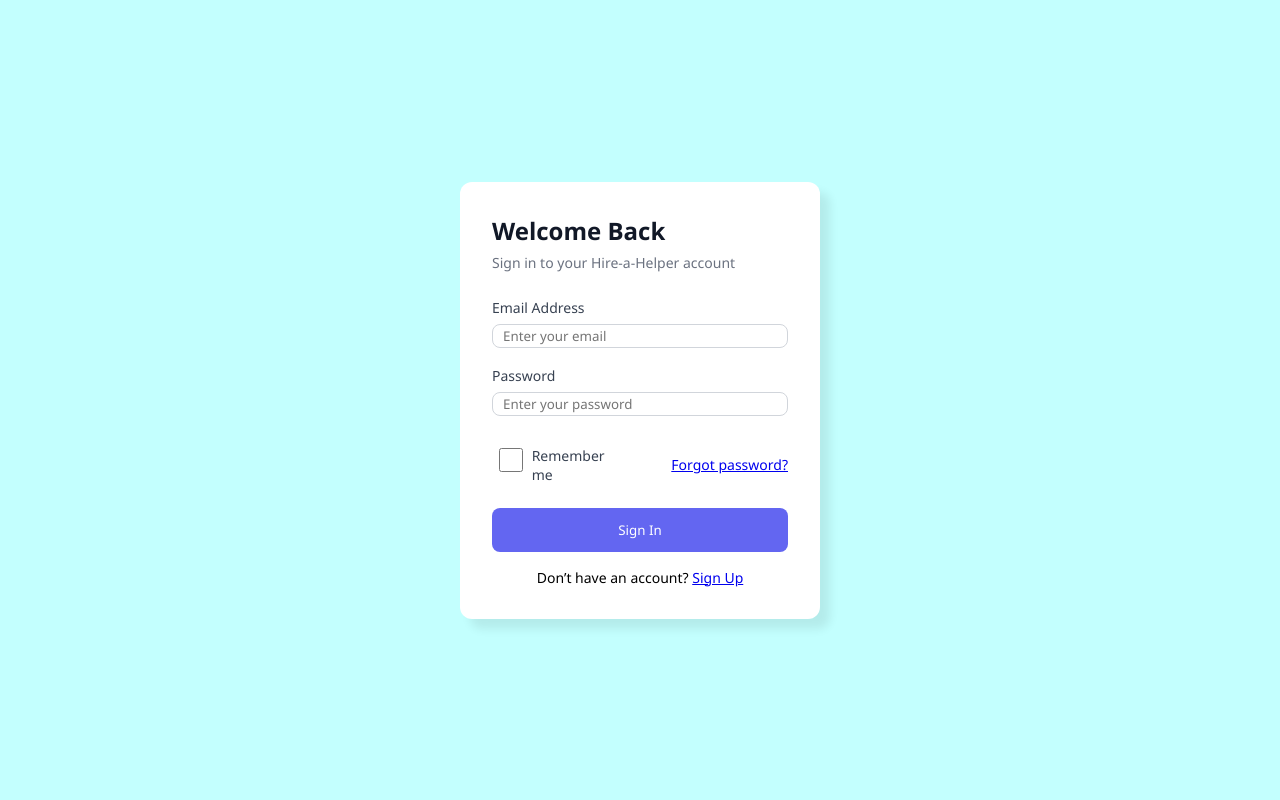
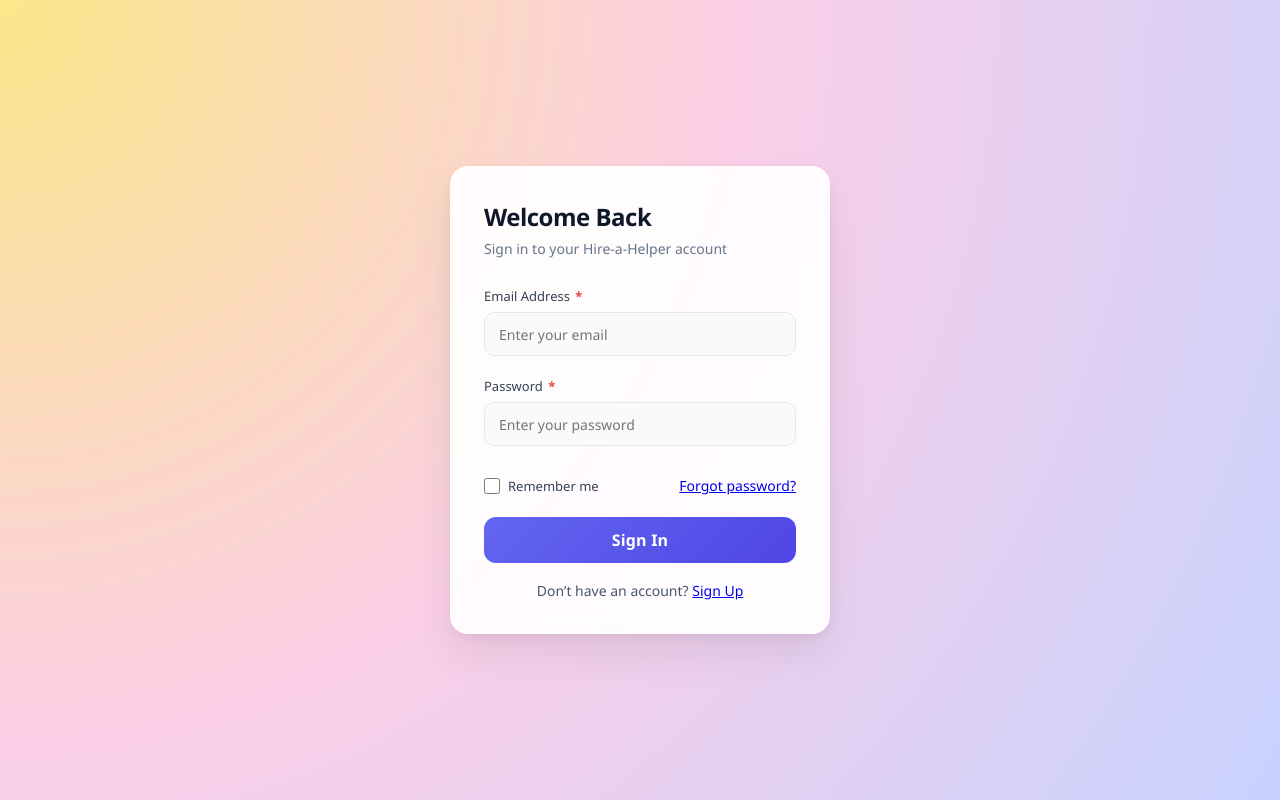
Before and after one commit to Ajaypanchal4326/team-A, a React (Create React App) app in the folder webapp/: page / in a window 1280 px wide. Built offline with nearby package versions, Linux system fonts and the light colour scheme.

Commit message:
improve auth pages styling

```diff
--- a/webapp/src/components/ForgotPassword.jsx
+++ b/webapp/src/components/ForgotPassword.jsx
@@ -9,11 +9,17 @@
   const [email_id, setEmail] = useState("");
   const [loading, setLoading] = useState(false);
 
+  const [error, setError] = useState("");
+  const [success, setSuccess] = useState("");
+
   const handleSendOtp = async () => {
+    setError("");
+    setSuccess("");
+
     const cleanEmail = email_id.trim();
 
     if (!/^\S+@\S+\.\S+$/.test(cleanEmail)) {
-      alert("Enter a valid email address");
+      setError("Enter a valid email address");
       return;
     }
 
@@ -24,14 +30,16 @@
         email_id: cleanEmail,
       });
 
-      alert(res.data?.message || "If email exists, OTP has been sent.");
+      setSuccess(res.data?.message || "If email exists, OTP has been sent.");
 
-      navigate("/verify", {
-        state: { email: cleanEmail, first_time: false },
-      });
+      setTimeout(() => {
+        navigate("/verify", {
+          state: { email: cleanEmail, first_time: false },
+        });
+      }, 1200);
+
     } catch (err) {
-
-      alert("If email exists, OTP has been sent.");
+      setSuccess("If email exists, OTP has been sent.");
     } finally {
       setLoading(false);
     }
@@ -43,6 +51,13 @@
         <h2>Forgot Password</h2>
         <p>Enter your registered email to receive OTP</p>
 
+
+        {error && <div className="error">{error}</div>}
+        {success && <div className="success">{success}</div>}
+
+        <label>
+          Email Address <span className="required">*</span>
+        </label>
         <input
           type="email"
           placeholder="Enter email"
--- a/webapp/src/components/Login.jsx
+++ b/webapp/src/components/Login.jsx
@@ -11,6 +11,9 @@
   const [remember, setRemember] = useState(false);
   const [loading, setLoading] = useState(false);
 
+  const [error, setError] = useState("");
+  const [success, setSuccess] = useState("");
+
   const isValidEmail = (email) =>
     /^[^\s@]+@[^\s@]+\.[^\s@]+$/.test(email);
 
@@ -18,13 +21,16 @@
     const email = email_id.trim();
     const pass = password.trim();
 
+    setError("");
+    setSuccess("");
+
     if (!email || !pass) {
-      alert("Please enter email and password");
+      setError("Please enter email and password");
       return;
     }
 
     if (!isValidEmail(email)) {
-      alert("Please enter a valid email address");
+      setError("Please enter a valid email address");
       return;
     }
 
@@ -37,17 +43,22 @@
         remember,
       });
 
-      alert(res.data?.message || "Login successful");
-      navigate("/Dashboard");
+      setSuccess(res.data?.message || "Login successful");
+
+      setTimeout(() => {
+        navigate("/Dashboard");
+      }, 1200);
 
     } catch (err) {
       const msg = err.response?.data?.message || "Login failed";
 
       if (msg.toLowerCase().includes("verify")) {
-        alert(msg);
-        navigate("/verify", { state: { email, first_time: false } });
+        setError(msg);
+        setTimeout(() => {
+          navigate("/verify", { state: { email, first_time: false } });
+        }, 1200);
       } else {
-        alert("Invalid credentials or server error");
+        setError("Invalid credentials or server error");
       }
     } finally {
       setLoading(false);
@@ -60,7 +71,11 @@
         <h2>Welcome Back</h2>
         <p>Sign in to your Hire-a-Helper account</p>
 
-        <label>Email Address</label>
+
+        {error && <div className="error">{error}</div>}
+        {success && <div className="success">{success}</div>}
+
+        <label>Email Address <span className="required">*</span></label>
         <input
           type="email"
           value={email_id}
@@ -70,7 +85,7 @@
           placeholder="Enter your email"
         />
 
-        <label>Password</label>
+        <label>Password <span className="required">*</span></label>
         <input
           type="password"
           value={password}
--- a/webapp/src/components/ResetPassword.jsx
+++ b/webapp/src/components/ResetPassword.jsx
@@ -13,10 +13,13 @@
   const [confirmPassword, setConfirmPassword] = useState("");
   const [loading, setLoading] = useState(false);
 
+  const [error, setError] = useState("");
+  const [success, setSuccess] = useState("");
+
   useEffect(() => {
     if (!email) {
-      alert("Session expired. Please try again.");
-      navigate("/forgot");
+      setError("Session expired. Please try again.");
+      setTimeout(() => navigate("/forgot"), 1200);
     }
   }, [email, navigate]);
 
@@ -24,21 +27,24 @@
     /^(?=.*[a-z])(?=.*[A-Z])(?=.*\d)(?=.*[@$!%*?&]).{8,}$/.test(pwd);
 
   const handleReset = async () => {
+    setError("");
+    setSuccess("");
+
     const cleanPassword = password.trim();
     const cleanConfirm = confirmPassword.trim();
 
     if (!cleanPassword || !cleanConfirm) {
-      alert("All fields are required");
+      setError("All fields are required");
       return;
     }
 
     if (cleanPassword !== cleanConfirm) {
-      alert("Passwords do not match");
+      setError("Passwords do not match");
       return;
     }
 
     if (!isStrongPassword(cleanPassword)) {
-      alert(
+      setError(
         "Password must be at least 8 characters and include uppercase, lowercase, number, and special character."
       );
       return;
@@ -52,10 +58,12 @@
         password: cleanPassword,
       });
 
-      alert(res.data?.message || "Password reset successful.");
-      navigate("/login");
+      setSuccess(res.data?.message || "Password reset successful.");
+
+      setTimeout(() => navigate("/login"), 1200);
+
     } catch (err) {
-      alert(err.response?.data?.message || "Reset failed");
+      setError(err.response?.data?.message || "Reset failed");
     } finally {
       setLoading(false);
     }
@@ -67,6 +75,12 @@
         <h2>Reset Password</h2>
         <p>Create a new password</p>
 
+        {error && <div className="error">{error}</div>}
+        {success && <div className="success">{success}</div>}
+
+        <label>
+          New Password <span className="required">*</span>
+        </label>
         <input
           type="password"
           placeholder="New password"
@@ -74,6 +88,9 @@
           onChange={(e) => setPassword(e.target.value)}
         />
 
+        <label>
+          Confirm Password <span className="required">*</span>
+        </label>
         <input
           type="password"
           placeholder="Confirm password"
--- a/webapp/src/components/Signup.jsx
+++ b/webapp/src/components/Signup.jsx
@@ -15,6 +15,8 @@
   });
 
   const [loading, setLoading] = useState(false);
+  const [error, setError] = useState("");
+  const [success, setSuccess] = useState("");
 
   const handleChange = (e) => {
     setForm({ ...form, [e.target.name]: e.target.value });
@@ -27,6 +29,9 @@
     /^[6-9]\d{9}$/.test(phone);
 
   const handleSignup = async () => {
+    setError("");
+    setSuccess("");
+
     const payload = {
       first_name: form.first_name.trim(),
       last_name: form.last_name.trim(),
@@ -36,22 +41,22 @@
     };
 
     if (Object.values(payload).some((v) => !v)) {
-      alert("All fields are required");
+      setError("All fields are required");
       return;
     }
 
     if (!isValidEmail(payload.email_id)) {
-      alert("Enter a valid email address");
+      setError("Enter a valid email address");
       return;
     }
 
     if (!isValidPhone(payload.phone_number)) {
-      alert("Enter a valid 10-digit phone number");
+      setError("Enter a valid 10-digit phone number");
       return;
     }
 
     if (payload.password.length < 8) {
-      alert("Password must be at least 8 characters");
+      setError("Password must be at least 8 characters");
       return;
     }
 
@@ -60,13 +65,16 @@
 
       const res = await api.post("/auth/register", payload);
 
-      alert(res.data?.message || "Registration successful");
-      navigate("/verify", {
-        state: { email: payload.email_id, first_time: true },
-      });
+      setSuccess(res.data?.message || "Registration successful");
+
+      setTimeout(() => {
+        navigate("/verify", {
+          state: { email: payload.email_id, first_time: true },
+        });
+      }, 800);
 
     } catch (err) {
-      alert(err.response?.data?.message || "Registration failed");
+      setError(err.response?.data?.message || "Registration failed");
     } finally {
       setLoading(false);
     }
@@ -78,9 +86,11 @@
         <h2>Create Account</h2>
         <p>Join the Hire-a-Helper community</p>
 
+        {error && <span className="error">{error}</span>}
+ {success && <div className="success">{success}</div>}
         <div className="two-col">
           <div className="input-group">
-            <label>First Name</label>
+            <label>First Name <span className="required">*</span></label>
             <input
               name="first_name"
               type="text"
@@ -92,7 +102,7 @@
           </div>
 
           <div className="input-group">
-            <label>Last Name</label>
+            <label>Last Name <span className="required">*</span></label>
             <input
               name="last_name"
               type="text"
@@ -105,7 +115,7 @@
         </div>
 
         <div className="input-group">
-          <label>Phone Number</label>
+          <label>Phone Number <span className="required">*</span></label>
           <input
             name="phone_number"
             maxLength={10}
@@ -116,7 +126,7 @@
         </div>
 
         <div className="input-group">
-          <label>Email Address</label>
+          <label>Email Address <span className="required">*</span></label>
           <input
             name="email_id"
             type="email"
@@ -128,7 +138,7 @@
         </div>
 
         <div className="input-group">
-          <label>Password</label>
+          <label>Password <span className="required">*</span></label>
           <input
             name="password"
             type="password"
--- a/webapp/src/components/VerifyEmail.jsx
+++ b/webapp/src/components/VerifyEmail.jsx
@@ -7,22 +7,27 @@
   const [otp, setOtp] = useState("");
   const [loading, setLoading] = useState(false);
 
+  const [error, setError] = useState("");
+  const [success, setSuccess] = useState("");
+
   const navigate = useNavigate();
   const location = useLocation();
 
   const email = location.state?.email;
   const first_time = location.state?.first_time;
 
-
   if (!email) {
     navigate("/signup");
   }
 
   const handleVerify = async () => {
+    setError("");
+    setSuccess("");
+
     const cleanOtp = otp.trim();
 
     if (!/^\d{4,6}$/.test(cleanOtp)) {
-      alert("Enter a valid OTP");
+      setError("Enter a valid OTP");
       return;
     }
 
@@ -32,24 +37,30 @@
       const res = await api.post("/auth/verify-otp", {
         email_id: email,
         otp: cleanOtp,
-        first_time: first_time
+        first_time: first_time,
       });
 
-      alert(res.data?.message || "OTP verified");
+      setSuccess(res.data?.message || "OTP verified");
 
-      if (first_time) {
-        navigate("/login");
-      } else {
-        navigate("/ResetPassword", { state: { email } });
-      }
+      setTimeout(() => {
+        if (first_time) {
+          navigate("/login");
+        } else {
+          navigate("/ResetPassword", { state: { email } });
+        }
+      }, 1200);
+
     } catch (err) {
-      alert(err.response?.data?.message || "Invalid OTP");
+      setError(err.response?.data?.message || "Invalid OTP");
     } finally {
       setLoading(false);
     }
   };
 
   const handleResend = async () => {
+    setError("");
+    setSuccess("");
+
     try {
       setLoading(true);
 
@@ -57,16 +68,16 @@
         email_id: email,
       });
 
-      alert(res.data?.message || "OTP resent");
+      setSuccess(res.data?.message || "OTP resent");
 
     } catch (err) {
       const msg = err.response?.data?.message;
 
       if (msg?.toLowerCase().includes("already verified")) {
-        alert("Email already verified. Please login.");
-        navigate("/login");
+        setSuccess("Email already verified. Please login.");
+        setTimeout(() => navigate("/login"), 1200);
       } else {
-        alert(msg || "Something went wrong");
+        setError(msg || "Something went wrong");
       }
     } finally {
       setLoading(false);
@@ -79,7 +90,12 @@
         <h2>Verify Your OTP</h2>
         <p>OTP sent to: {email}</p>
 
-        <label>Verification Code</label>
+        {error && <div className="error">{error}</div>}
+        {success && <div className="success">{success}</div>}
+
+        <label>
+          Verification Code <span className="required">*</span>
+        </label>
         <input
           placeholder="Enter OTP"
           value={otp}
--- a/webapp/src/index.css
+++ b/webapp/src/index.css
@@ -1,5 +1,6 @@
 body {
   margin: 0;
   font-family: 'Inter', sans-serif;
-  background-color: #c3fffe;
+  background-color: #f1f5f9;
+
 }
--- a/webapp/src/styles/auth.css
+++ b/webapp/src/styles/auth.css
@@ -3,85 +3,131 @@
   display: flex;
   align-items: center;
   justify-content: center;
+background: radial-gradient(circle at top left, #fde68a, #fbcfe8, #c7d2fe);
+  font-family: "Inter", system-ui, -apple-system, sans-serif;
 }
 
+
 .auth-card {
-  width: 360px;
-  background: #fff;
-  padding: 32px;
-  border-radius: 12px;
-  box-shadow: 10px 10px 10px rgba(0,0,0,0.08);
+  width: 380px;
+  background: rgba(255,255,255,0.92);
+  padding: 34px;
+  border-radius: 18px;
+  box-shadow:
+    0 20px 40px rgba(0,0,0,0.08),
+    0 4px 12px rgba(0,0,0,0.05);
+  backdrop-filter: blur(10px);
+  animation: fadeUp 0.6s ease;
+}
+
+@keyframes fadeUp {
+  from { opacity: 0; transform: translateY(12px); }
+  to { opacity: 1; transform: translateY(0); }
 }
 
 .auth-card h2 {
   margin-bottom: 6px;
-  color: #111827;
+  font-size: 24px;
+  font-weight: 700;
+  letter-spacing: -0.5px;
+  color: #0f172a;
 }
 
 .auth-card p {
-  color: #6B7280;
+  color: #64748b;
   font-size: 14px;
-  margin-bottom: 24px;
+  margin-bottom: 26px;
 }
 
-
 label {
-  font-size: 14px;
-  color: #374151;
+  font-size: 13px;
+  font-weight: 500;
+  color: #334155;
 }
 
 input {
   width: 100%;
-  height: 24px;
+  height: 44px;
   margin-top: 6px;
-  margin-bottom: 16px;
-  padding: 10px;
-  border-radius: 8px;
-  border: 1px solid #D1D5DB;
+  margin-bottom: 18px;
+  padding: 0 14px;
+  border-radius: 10px;
+  border: 1px solid #e5e7eb;
+  font-size: 14px;
+  background: #f8fafc;
+  transition: 0.25s ease;
+}
+
+input:hover {
+  border-color: #c7d2fe;
 }
 
 input:focus {
   outline: none;
-  border-color: #6366F1;
+  background: #ffffff;
+  border-color: #6366f1;
+  box-shadow: 0 0 0 4px rgba(99,102,241,0.12);
 }
 
 button {
   width: 100%;
-  height: 44px;
-  background-color: #6366F1;
+  height: 46px;
+  background: linear-gradient(135deg, #6366f1, #4f46e5);
   color: white;
   border: none;
-  border-radius: 8px;
+  border-radius: 12px;
   cursor: pointer;
+  font-size: 16px;
+  font-weight: 600;
+  letter-spacing: 0.2px;
+  transition: 0.25s ease;
 }
 
 button:hover {
-  background-color: #4F46E5;
+  transform: translateY(-1px);
+  box-shadow: 0 10px 22px rgba(99,102,241,0.35);
+}
+
+button:active {
+  transform: translateY(0);
 }
 
 .auth-footer {
-  margin-top: 16px;
+  margin-top: 18px;
   text-align: center;
   font-size: 14px;
+  color: #475569;
 }
 
 .auth-options{
   display: flex;
   justify-content: space-between;
   align-items: center;
-  margin: 10px 0 20px;
-  font-size: 14px
+  margin: 12px 0 22px;
+  font-size: 14px;
 }
-
 
 .remember-me {
   display: flex;
   align-items: center;
-  gap: 2px;
+  gap: 8px;
+  font-size: 13px;
+  color: #334155;
+  cursor: pointer;
+  user-select: none;
+}
+
+.remember-me input[type="checkbox"] {
+  width: 16px;
+  height: 16px;
+  margin: 0;
+  accent-color: #6366f1;
+  cursor: pointer;
 }
 
 .forgot-link {
-  color: #6c63ff;
+  color: #6366f1;
+  font-weight: 500;
   text-decoration: none;
 }
 
@@ -89,14 +135,13 @@
   text-decoration: underline;
 }
 
-
 .primary-btn {
   width: 100%;
   padding: 12px;
-  background: #6366f1;
+  background: linear-gradient(135deg, #6366f1, #4f46e5);
   color: white;
   border: none;
-  border-radius: 8px;
+  border-radius: 12px;
   font-size: 16px;
   font-weight: 600;
   cursor: pointer;
@@ -104,17 +149,18 @@
 }
 
 .primary-btn:hover {
-  background: #4f46e5;
+  box-shadow: 0 10px 22px rgba(99,102,241,0.35);
+  transform: translateY(-1px);
 }
 
 .secondary-btn {
   width: 100%;
   padding: 10px;
   margin-top: 10px;
-  background: transparent;
-  color: #6366f1;
-  border: 2px solid #6366f1;
-  border-radius: 8px;
+  background: #f8fafc;
+  color: #4f46e5;
+  border: 1px solid #c7d2fe;
+  border-radius: 10px;
   font-size: 15px;
   font-weight: 500;
   cursor: pointer;
@@ -124,11 +170,26 @@
   background: #eef2ff;
 }
 
+.success {
+  display: block;
+  color: #166534;
+  background: linear-gradient(135deg, #dcfce7, #f0fdf4);
+  border: 1px solid #86efac;
+  padding: 10px 12px;
+  border-radius: 10px;
+  font-size: 13px;
+  margin-bottom: 18px;
+}
+
 .error {
-  color: red;
-  font-size: 12px;
-  margin-bottom: 22px;
   display: block;
+  color: #991b1b;
+  background: linear-gradient(135deg, #fee2e2, #fef2f2);
+  border: 1px solid #fca5a5;
+  padding: 10px 12px;
+  border-radius: 10px;
+  font-size: 13px;
+  margin-bottom: 18px;
 }
 
 .row {
@@ -139,5 +200,12 @@
 
 .two-col {
   display: flex;
-  gap: 30px;
+  gap: 12px;
 }
+
+
+.required {
+  color: #ef4444;
+  margin-left: 2px;
+  font-weight: bold;
+}
```
Also changed, not shown: webapp/src/styles/emailotp.css (deleted, +0 -71 lines).
